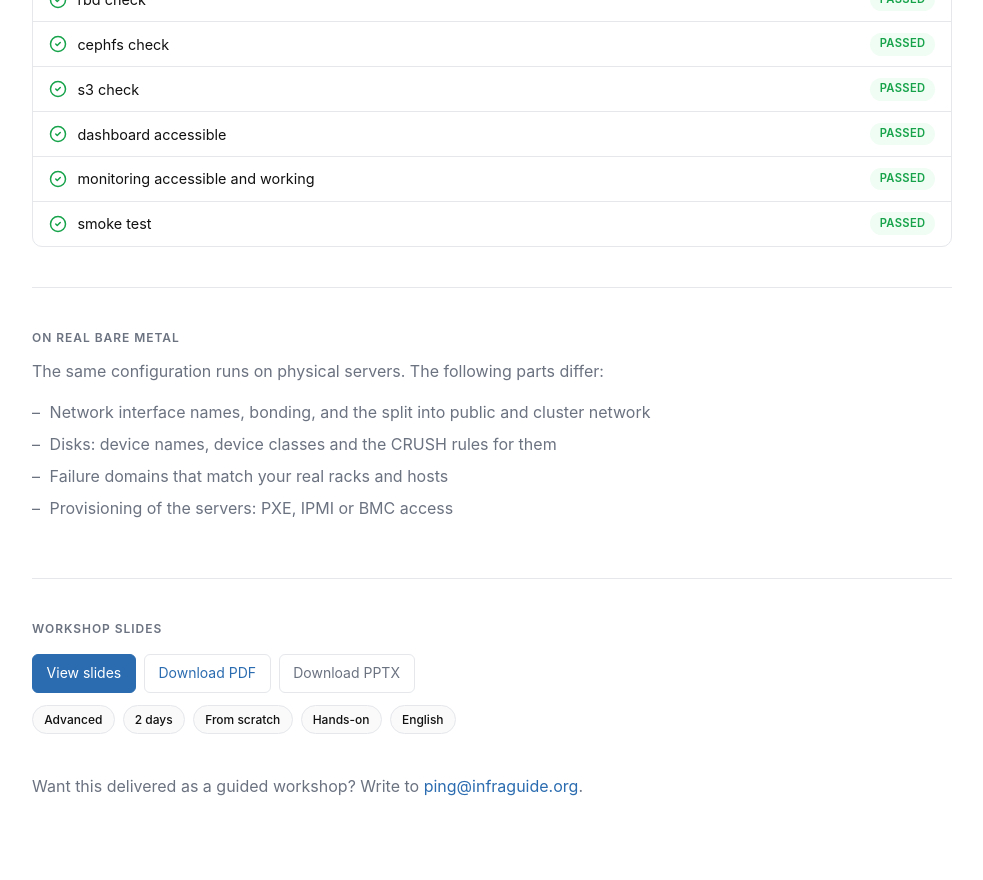
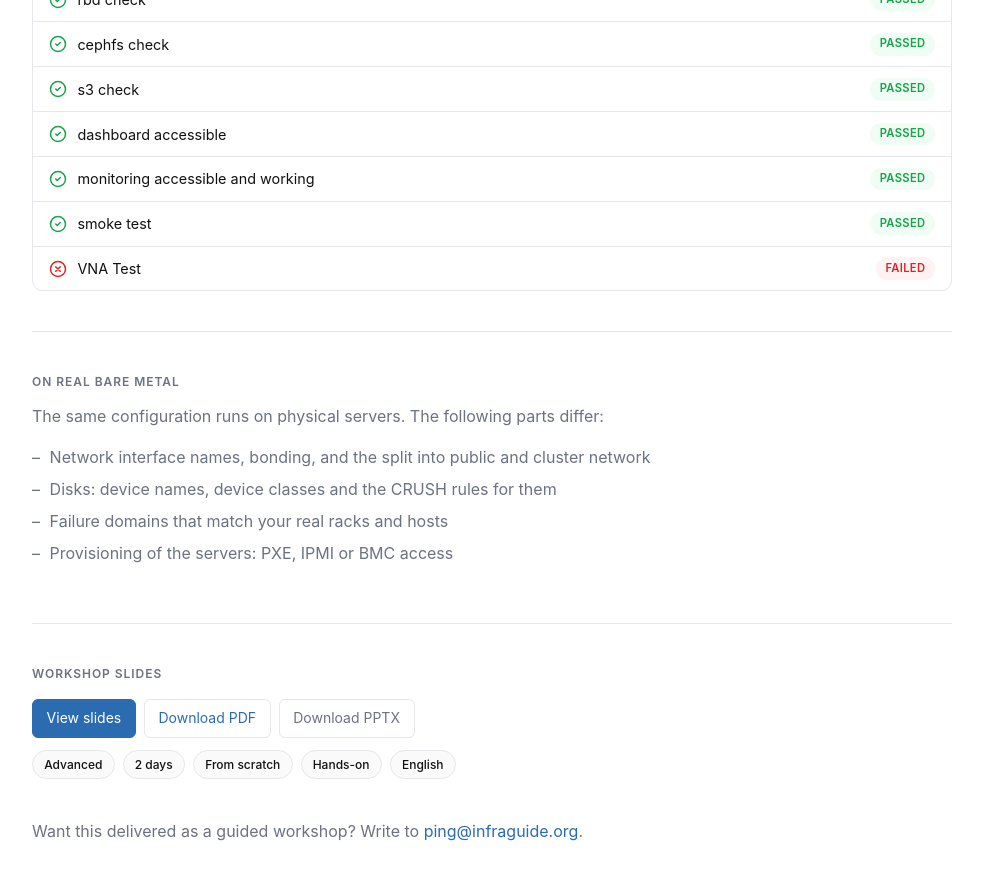
Before and after one commit to codecap/infraguide, a Jekyll site: the page built from learn/ceph/index.md, in a window 1280 px wide and 900 px high, scrolled down 1875 px. Shown: the top 880 px of the window, without its empty margins (148-1131 px from the left). Built offline with Jekyll 4.4.1, drawn with Linux system fonts in a browser that asks for light colours; comment, search, counter and statistics services are not loaded.

Commit message:
tmp: vnatest for build status

```diff
--- a/_data/learn/ceph/build_status.yml
+++ b/_data/learn/ceph/build_status.yml
@@ -40,3 +40,7 @@
   text: smoke test
   status: passed
   color: green
+- name: vnatest
+  text: VNA Test
+  status: failed
+  color: red
```
